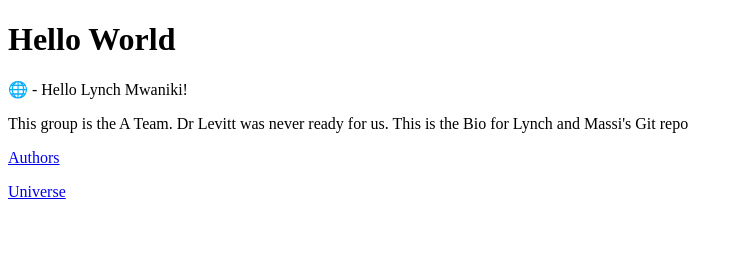
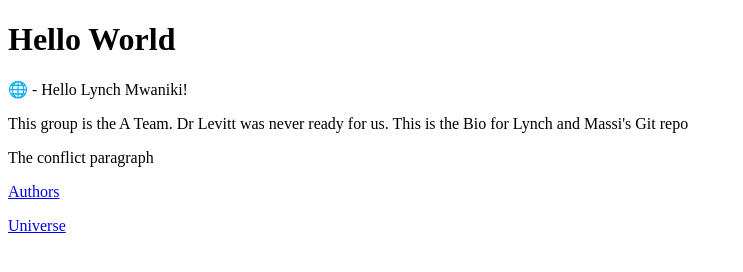
Before and after one commit to 783767/DemoLab1, a plain HTML site: page index.html in a window 1280 px wide. Shown: the whole page, without its empty margins (0-743 px from the left). Drawn offline with Linux system fonts and the light colour scheme.

Commit message:
The conflict paragraph

```diff
--- a/index.html
+++ b/index.html
@@ -12,6 +12,9 @@
 	<p>This group is the A Team. Dr Levitt was never ready for us.
 	This is the Bio for Lynch and Massi's Git repo
 	</P>
+	</p>
+	The conflict paragraph
+	</P>
 	<p><a href="author.html">Authors</a></p>
 	<p><a href="dummy.html">Universe</a></p>
 </body>
```
